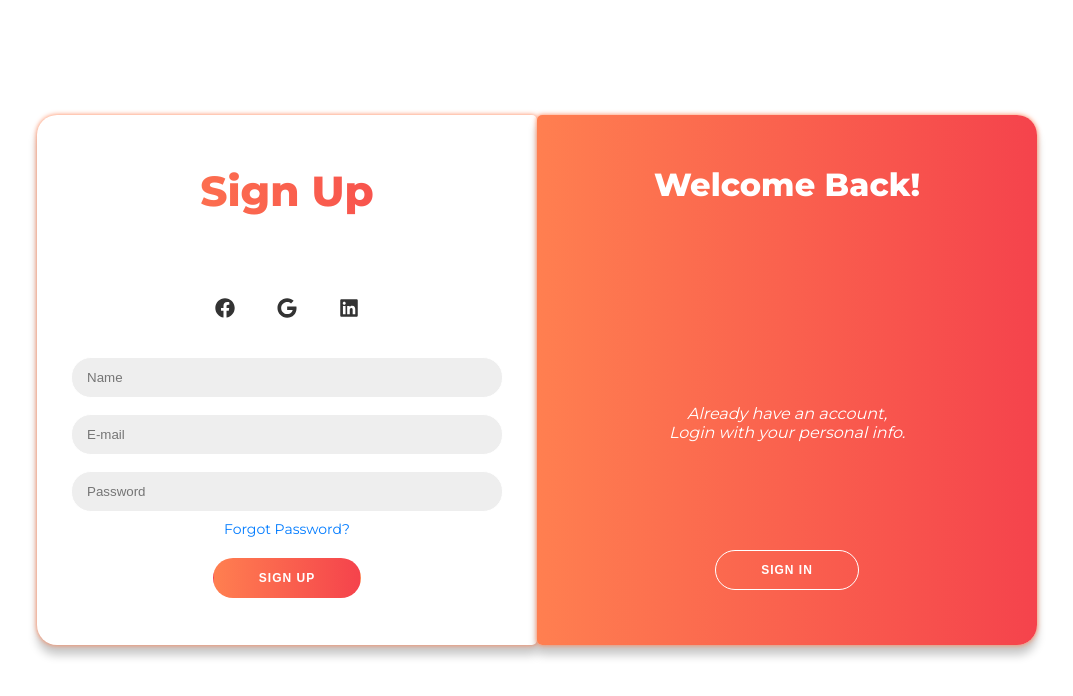
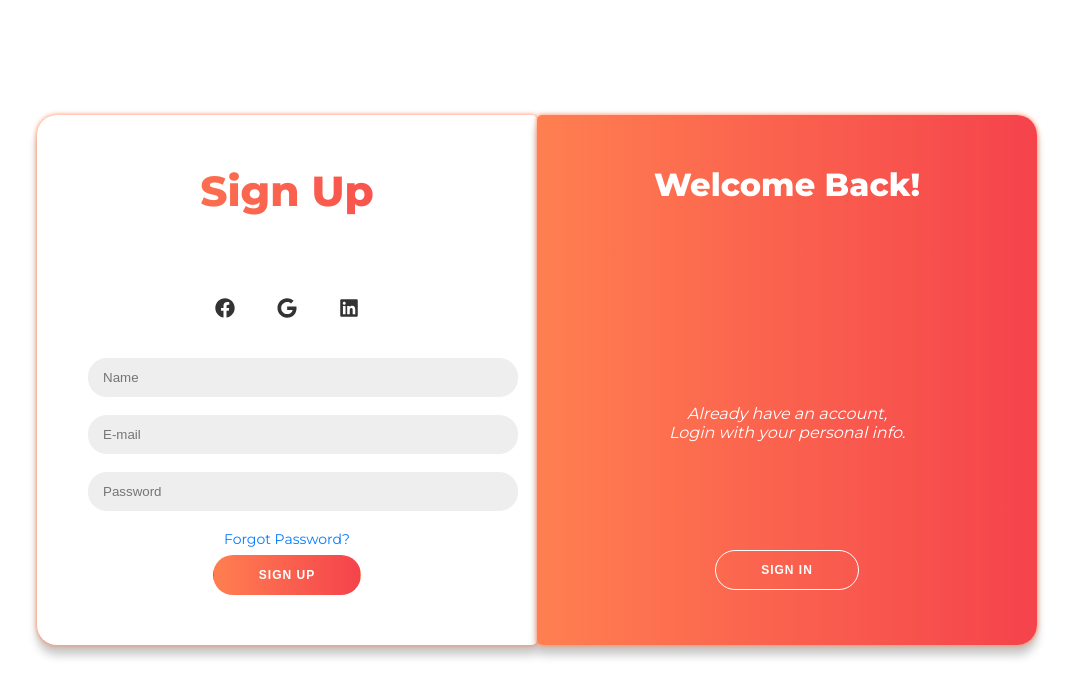
Before and after one commit to ZahraZellazi/Login_Interface, a React (Vite) app: page / in a window 1280 px wide. Both pictures are taken after a click on the button "SIGN UP". Shown: the top 696 px of the page, without its empty margins (103-1176 px from the left). Built offline with nearby package versions, Linux system fonts and the light colour scheme.

Commit message:
Form_Validation

```diff
--- a/package.json
+++ b/package.json
@@ -14,6 +14,7 @@
     "react-dom": "^18.3.1",
     "react-icons": "^5.2.1",
     "react-router-dom": "^6.24.1",
+    "react-toastify": "^10.0.5",
     "react-transition-group": "^4.4.5"
   },
   "devDependencies": {
--- a/src/SignIn.css
+++ b/src/SignIn.css
@@ -194,3 +194,13 @@ body {
     margin-top: 20px;
   }
 }
+
+
+.error-message {
+  color: red;
+ font-size: 8px;
+ font-weight: bold;
+}
+.inputI.error {
+  border-color: red;
+}
--- a/src/SignIn.jsx
+++ b/src/SignIn.jsx
@@ -1,8 +1,47 @@
-import React from 'react';
+import React, { useState } from 'react';
 import { FaFacebook, FaGoogle, FaLinkedin } from 'react-icons/fa';
+import { toast, ToastContainer } from 'react-toastify';
+import 'react-toastify/dist/ReactToastify.css';
 import './SignIn.css';
 
 const SignIn = ({ onSwitch }) => {
+  const [email, setEmail] = useState('');
+  const [password, setPassword] = useState('');
+  const [errors, setErrors] = useState({});
+
+  const validateEmail = (email) => {
+    const re = /^[^\s@]+@[^\s@]+\.[^\s@]+$/;
+    return re.test(email);
+  };
+
+  const validatePassword = (password) => {
+    const re = /^(?=.*[A-Z])(?=.*[!@#$&*]).{8,}$/;
+    return re.test(password);
+  };
+
+  const handleSubmit = (e) => {
+    e.preventDefault();
+    const newErrors = {}; //empty pour stocker les errs
+
+    if (!validateEmail(email)) {
+      newErrors.email = 'Invalid email address';
+    }
+
+    if (!validatePassword(password)) {
+      newErrors.password = 'Password must be at least 8 characters long, contain at least one special character, and one uppercase letter';
+    }
+  //if signup successful errs msg  disapears so we reset the email name and pass
+    if (Object.keys(newErrors).length === 0) {
+      console.log('Form submitted', { email, password });
+      toast.success('Sign up successful!');
+      setEmail('');
+      setPassword('');
+      setErrors({});
+    } else {
+      setErrors(newErrors);
+    }
+  };
+
   return (
     <div className="wrapperI">
       <div className="containerII">
@@ -22,12 +61,30 @@ const SignIn = ({ onSwitch }) => {
           <a href="*" className="socialI linkedin"><FaLinkedin /></a>
         </div>
         <div className="form-containerI">
-          <input type="text" placeholder="E-mail" className="inputI" />
-          <input type="password" placeholder="Password" className="inputI" />
-          <a href="/forgot-password" className="link">Forgot Password?</a>
-          <button className="buttonI">Sign In</button>
+          <form onSubmit={handleSubmit}>
+            <input
+              type="text"
+              placeholder="E-mail"
+              className={`inputI ${errors.email ? 'error' : ''}`}
+              value={email}
+              onChange={(e) => setEmail(e.target.value)}
+            />
+            {errors.email && <div className="error-message">{errors.email}</div>}
+            <input
+              type="password"
+              placeholder="Password"
+              className={`inputI ${errors.password ? 'error' : ''}`}
+              value={password}
+              onChange={(e) => setPassword(e.target.value)}
+            />
+            {errors.password && <div className="error-message">{errors.password}</div>}
+            <br />
+            <a href="/forgot-password" className="link">Forgot Password?</a>
+            <button className="buttonI" type="submit">Sign In</button>
+          </form>
         </div>
       </div>
+      <ToastContainer />
     </div>
   );
 };
--- a/src/SignUp.css
+++ b/src/SignUp.css
@@ -110,7 +110,8 @@ body {
   font-size: 14px;
   text-decoration: none;
   display: block;
-  margin-bottom: 20px;
+  margin-top: 10px;
+  margin-bottom: 7px;
 }
 
 .titleU {
@@ -201,3 +202,12 @@ body {
     cursor: pointer;
   }
 }
+
+.error-message {
+  color: red;
+ font-size: 8px;
+ font-weight: bold;
+}
+.inputU.error {
+  border-color: red;
+}
--- a/src/SignUp.jsx
+++ b/src/SignUp.jsx
@@ -1,8 +1,52 @@
-import React from 'react';
+import React, { useState } from 'react';
 import { FaFacebook, FaGoogle, FaLinkedin } from 'react-icons/fa';
+import { toast, ToastContainer } from 'react-toastify';
+import 'react-toastify/dist/ReactToastify.css';
 import "./SignUp.css";
 
 const SignUp = ({ onSwitch }) => {
+    //set kol variable as an empty string and fct setName to update it
+  const[name , setName] = useState('');
+  const[email , setEmail] = useState('');
+  const[password , setPassword] = useState('');
+  const[errors , setErrors] = useState({});
+
+
+  //formvalid mtaa l'email
+  //return true si valide sinon false
+  const validateEmail = (email) => {
+    const re = /^[^\s@]+@[^\s@]+\.[^\s@]+$/;
+    return re.test(email);
+  };
+ //formvalid mtaa el pass
+  const validatePassword = (password) => {
+    const re = /^(?=.*[A-Z])(?=.*[!@#$&*]).{8,}$/;
+    return re.test(password);
+  };
+//handles form submition
+const handleSubmit = (e) => {
+  e.preventDefault();
+  const newErrors = {}; //empty pour stocker les errs
+
+  if (!validateEmail(email)) {
+    newErrors.email = 'Invalid email address';
+  }
+
+  if (!validatePassword(password)) {
+    newErrors.password = 'Password must be at least 8 characters long, contain at least one special character, and one uppercase letter';
+  }
+//if signup successful errs msg  disapears so we reset the email name and pass
+  if (Object.keys(newErrors).length === 0) {
+    console.log('Form submitted', { name, email, password });
+    toast.success('Sign up successful!');
+    setName('');
+    setEmail('');
+    setPassword('');
+    setErrors({});
+  } else {
+    setErrors(newErrors);
+  }
+};
 return (
   <div className='wrapperU'>
     <div className="containerU">
@@ -13,11 +57,33 @@ const SignUp = ({ onSwitch }) => {
         <a href="*" className="socialU linkedin"><FaLinkedin /></a>
       </div>
       <div className="form-containerU">
-          <input type="text" placeholder="Name" className="inputU" />
-          <input type="text" placeholder="E-mail" className="inputU" />
-          <input type="password" placeholder="Password" className="inputU" />
+        <form onSubmit={handleSubmit}>
+          <input
+            type="text"
+            placeholder="Name"
+            className={`inputU ${errors.name ? 'error' : ''}`}
+            value={name}
+            onChange={(e) => setName(e.target.value)}
+          />
+          <input
+            type="text"
+            placeholder="E-mail"
+            className={`inputU ${errors.email ? 'error' : ''}`}
+            value={email}
+            onChange={(e) => setEmail(e.target.value)}
+          />
+          {errors.email && <div className="error-message">{errors.email}</div>}
+          <input
+            type="password"
+            placeholder="Password"
+            className={`inputU ${errors.password ? 'error' : ''}`}
+            value={password}
+            onChange={(e) => setPassword(e.target.value)}
+          />
+          {errors.password && <div className="error-message">{errors.password}</div>}
           <a href="/forgot-password" className="link">Forgot Password?</a>
-          <button className="buttonU">Sign Up</button>
+          <button className="buttonU" type="submit">Sign Up</button>
+        </form>
       </div>
     </div>
     <div className="containerUU">
@@ -25,6 +91,7 @@ const SignUp = ({ onSwitch }) => {
       <p className='paragUU'>Already have an account, <br />Login with your personal info.</p>
       <button className="buttonUU" onClick={onSwitch}>Sign In</button>
     </div>
+    <ToastContainer />
   </div>
 );
 };
```
Also changed, not shown: 1 other file (tests, documents, lock files or other folders). Lines whose indentation alone changed are shown as unchanged.
